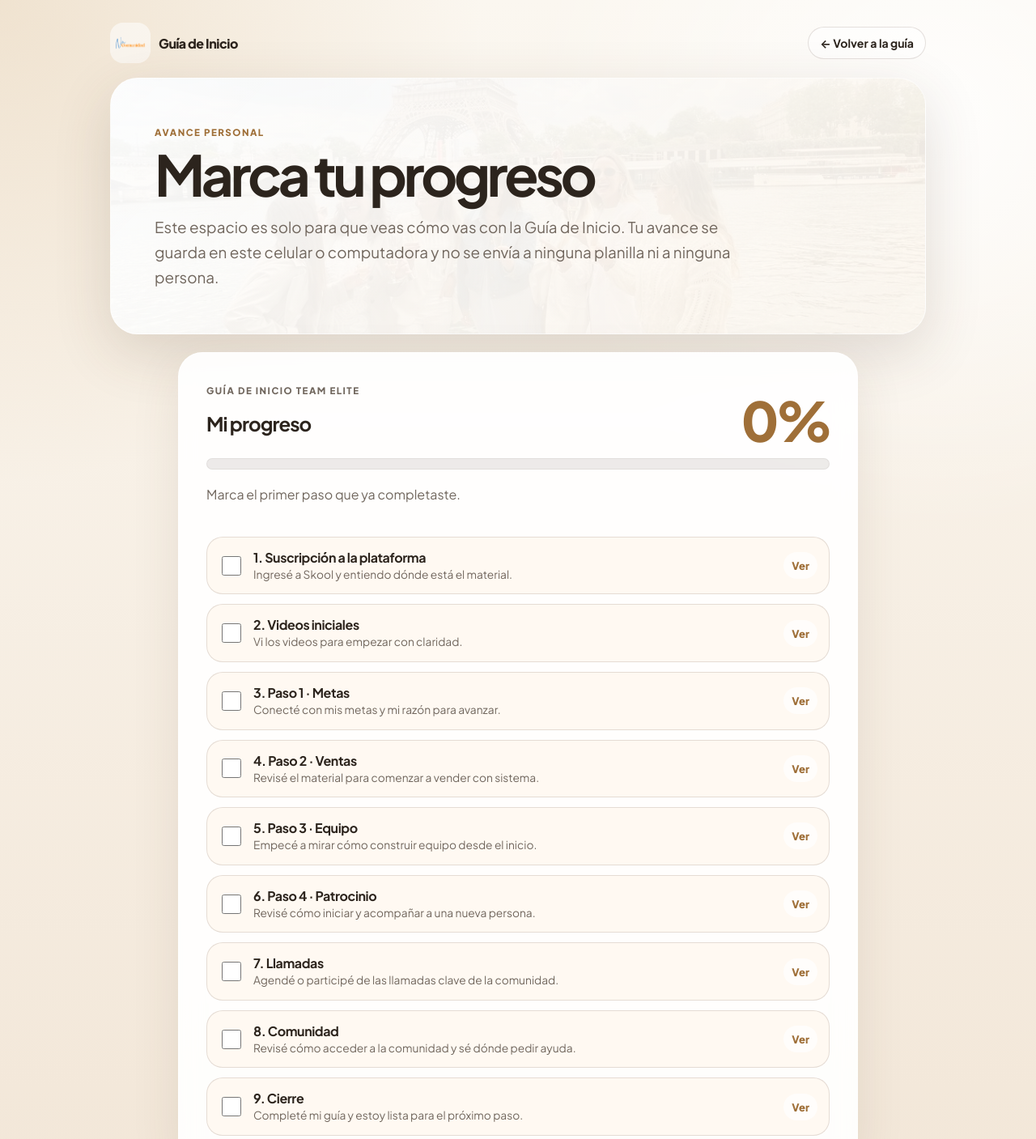
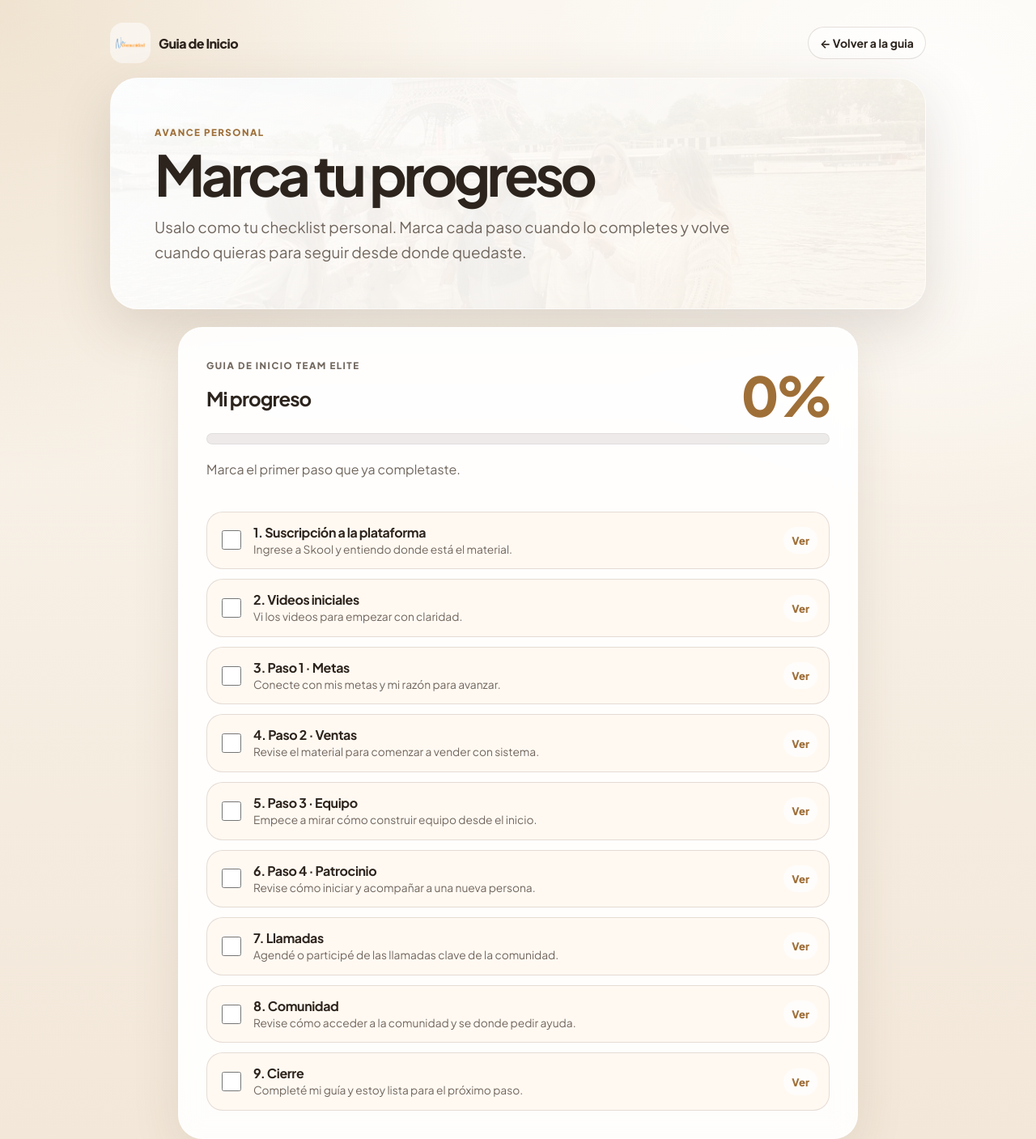
Before and after one commit to nachoa84/guia-team-elite, a plain HTML site: page avance.html in a window 1280 px wide. Shown: the top 1407 px of the page at 81% size. Drawn offline with Linux system fonts and the light colour scheme.

Commit message:
Add files via upload

```diff
--- a/avance.html
+++ b/avance.html
@@ -4,7 +4,7 @@
   <meta charset="UTF-8">
   <meta name="viewport" content="width=device-width, initial-scale=1.0">
   <meta name="description" content="Avance personal para la Guía de Inicio Team Elite.">
-  <title>Mi avance · Guía de Inicio Team Elite</title>
+  <title>Mi avance · Guia de Inicio Team Elite</title>
   <link rel="preconnect" href="https://fonts.googleapis.com">
   <link rel="preconnect" href="https://fonts.gstatic.com" crossorigin>
   <link href="https://fonts.googleapis.com/css2?family=Plus+Jakarta+Sans:wght@400;500;600;700;800&display=swap" rel="stylesheet">
@@ -368,24 +368,24 @@
 <body>
   <div class="avance-shell">
     <div class="avance-topbar">
-      <a class="avance-logo" href="index.html" aria-label="Volver a la guía">
+      <a class="avance-logo" href="index.html" aria-label="Volver a la guia">
         <img src="assets/logo-nu-comunidad-transparent.png" alt="Nu Comunidad">
-        <span>Guía de Inicio</span>
+        <span>Guia de Inicio</span>
       </a>
-      <a class="avance-back" href="index.html">← Volver a la guía</a>
+      <a class="avance-back" href="index.html">← Volver a la guia</a>
     </div>
 
     <header class="avance-hero">
       <span class="avance-kicker">Avance personal</span>
       <h1>Marca tu progreso</h1>
-      <p>Este espacio es solo para que veas cómo vas con la Guía de Inicio. Tu avance se guarda en este celular o computadora y no se envía a ninguna planilla ni a ninguna persona.</p>
+      <p>Usalo como tu checklist personal. Marca cada paso cuando lo completes y volve cuando quieras para seguir desde donde quedaste.</p>
     </header>
 
     <div class="avance-grid">
       <main class="avance-card progress-card" aria-labelledby="progress-title">
         <div class="progress-head">
           <div>
-            <p class="avance-kicker">Guía de Inicio Team Elite</p>
+            <p class="avance-kicker">Guia de Inicio Team Elite</p>
             <h2 id="progress-title">Mi progreso</h2>
           </div>
           <strong class="progress-number" id="progress-number">0%</strong>
@@ -401,9 +401,9 @@
 
         <div class="final-box" id="final-box" aria-live="polite">
           <h2>🎉 Felicitaciones</h2>
-          <p>Completaste todos los pasos de la Guía de Inicio. Tu progreso queda guardado en este dispositivo para que puedas volver a verlo cuando quieras.</p>
+          <p>Completaste todos los pasos de la Guia de Inicio. Tu progreso queda guardado en este dispositivo para que puedas volver a verlo cuando quieras.</p>
           <div class="final-actions">
-            <a class="button button--primary" href="index.html">Volver a la guía</a>
+            <a class="button button--primary" href="index.html">Volver a la guia</a>
           </div>
         </div>
       </main>
@@ -412,18 +412,18 @@
 
   <script>
     const STEPS = [
-      { id: "plataforma", title: "Suscripción a la plataforma", detail: "Ingresé a Skool y entiendo dónde está el material.", href: "index.html#plataforma" },
+      { id: "plataforma", title: "Suscripción a la plataforma", detail: "Ingrese a Skool y entiendo donde está el material.", href: "index.html#plataforma" },
       { id: "videos", title: "Videos iniciales", detail: "Vi los videos para empezar con claridad.", href: "index.html#videos-iniciales" },
-      { id: "metas", title: "Paso 1 · Metas", detail: "Conecté con mis metas y mi razón para avanzar.", href: "index.html#metas" },
-      { id: "ventas", title: "Paso 2 · Ventas", detail: "Revisé el material para comenzar a vender con sistema.", href: "index.html#ventas" },
-      { id: "equipo", title: "Paso 3 · Equipo", detail: "Empecé a mirar cómo construir equipo desde el inicio.", href: "index.html#equipo" },
-      { id: "patrocinio", title: "Paso 4 · Patrocinio", detail: "Revisé cómo iniciar y acompañar a una nueva persona.", href: "index.html#patrocinio" },
+      { id: "metas", title: "Paso 1 · Metas", detail: "Conecte con mis metas y mi razón para avanzar.", href: "index.html#metas" },
+      { id: "ventas", title: "Paso 2 · Ventas", detail: "Revise el material para comenzar a vender con sistema.", href: "index.html#ventas" },
+      { id: "equipo", title: "Paso 3 · Equipo", detail: "Empece a mirar cómo construir equipo desde el inicio.", href: "index.html#equipo" },
+      { id: "patrocinio", title: "Paso 4 · Patrocinio", detail: "Revise cómo iniciar y acompañar a una nueva persona.", href: "index.html#patrocinio" },
       { id: "llamadas", title: "Llamadas", detail: "Agendé o participé de las llamadas clave de la comunidad.", href: "index.html#llamadas" },
-      { id: "comunidad", title: "Comunidad", detail: "Revisé cómo acceder a la comunidad y sé dónde pedir ayuda.", href: "index.html#whatsapp" },
+      { id: "comunidad", title: "Comunidad", detail: "Revise cómo acceder a la comunidad y se donde pedir ayuda.", href: "index.html#whatsapp" },
       { id: "cierre", title: "Cierre", detail: "Completé mi guía y estoy lista para el próximo paso.", href: "index.html#cierre" }
     ];
 
-    const PROGRESS_KEY = "team_elite_progress_simple_v10";
+    const PROGRESS_KEY = "team_elite_progress_simple_v12";
 
     const stepList = document.getElementById("step-list");
     const progressNumber = document.getElementById("progress-number");
@@ -484,7 +484,7 @@
         ? "Marca el primer paso que ya completaste."
         : completed < STEPS.length
           ? `Llevas ${completed} de ${STEPS.length} pasos completados.`
-          : "Completaste todos los pasos de la guía.";
+          : "Completaste todos los pasos de la guia.";
 
       finalBox.classList.toggle("is-visible", completed === STEPS.length);
     }
@@ -502,7 +502,7 @@
 
     if (resetButton) {
       resetButton.addEventListener("click", () => {
-        const confirmed = window.confirm("¿Quieres reiniciar tu avance en este dispositivo?");
+        const confirmed = window.confirm("¿Queres reiniciar tu avance en este dispositivo?");
         if (!confirmed) return;
         localStorage.removeItem(PROGRESS_KEY);
         renderSteps();
```
Also changed, not shown: SNIPPET-BOTON-AVANCE.html (+1 -1 lines), index.html (+1 -1 lines).
